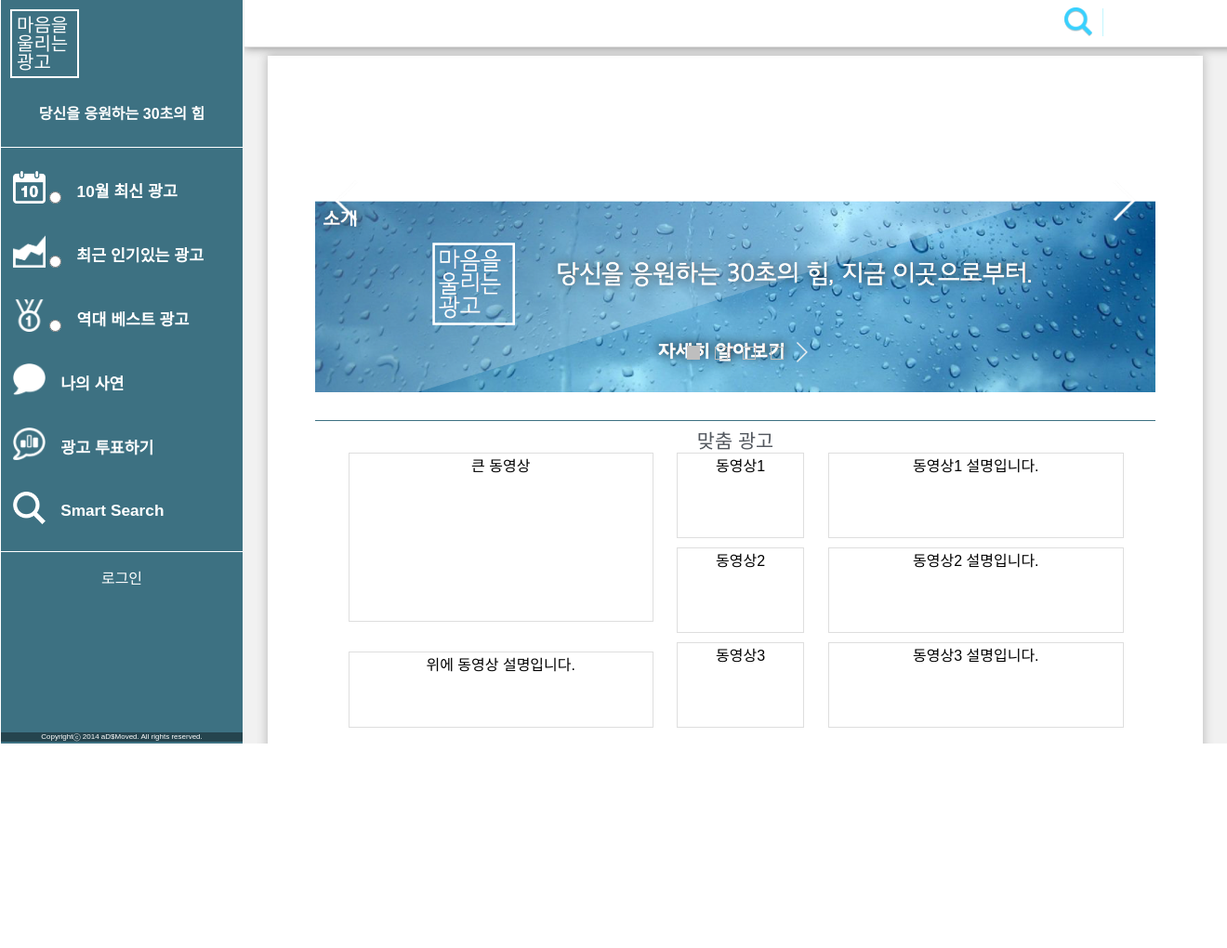
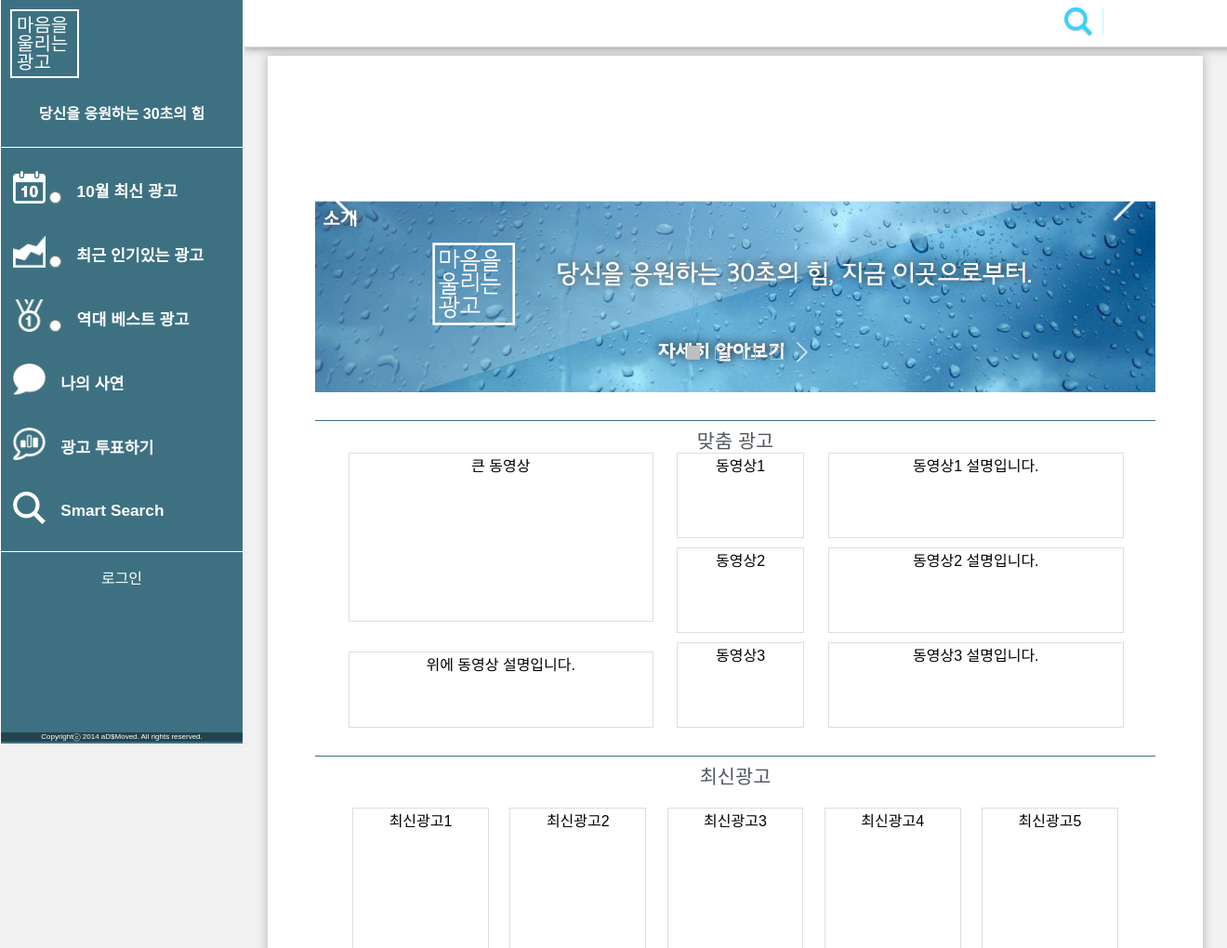
Before and after one commit to euichan/sunrindicon, a PHP site: page /html/main.html in a window 1320 px wide; the page is wider, and only the part inside the window is pictured. Shown: the top 1020 px of that part at 93% size. Before the commit the page ends 800 px from the top of that part, so only its background shows below. Run offline with PHP 8.4, Linux system fonts and the light colour scheme; some web fonts are replaced.

Commit message:
스크롤 방식 대폭 수정/정리/최적화

```diff
--- a/css/main.css
+++ b/css/main.css
@@ -5,20 +5,16 @@
 }
 
 body{
-    table-layout: fixed;
     font-family: 'AppleSDGothicNeo-UltraLight', sans-serif;
-    background-size: cover;
-    background-attachment: fixed;
-    overflow-x: hidden;
 }
 
 #nav {
     font-family: 'AppleSDGothicNeo-UltraLight', sans-serif;
-    overflow-x: hidden;
     width: 260px;
     height: 100%;
     left: 0%;
     position: fixed;
+    overflow-y: scroll;
     border-left: solid 1px white;
     border-right: solid 2px #f1f1f1;
     background-color: rgba(0, 0, 0, 0.3);
@@ -124,9 +120,7 @@
 }
 
 #main_box {
-    position: fixed;
-    overflow-x: hidden;
-    overflow-y: scroll;
+    position: relative;
     padding-top: 0px;
     width: -webkit-calc(100% - 262px);
     height: 100%;
@@ -147,7 +141,6 @@
 }
 
 #main {
-    position: fixed;
     width: 100%;
     height: 100%;
     left: 0px;
@@ -223,23 +216,6 @@
     top: 20px;
     left: 80px;
     cursor: pointer;
-}
-
-
-
-
-
-#main_box2 {
-    position: fixed;
-    width: 80%;
-    height: 100%;
-    left: 100%;
-    top: 0px;
-    background-color: rgba(255,255,255,0.3);
-    background-image: url("../img/sample.png");
-    background-repeat: no-repeat;
-    overflow-x: hidden;
-    -webkit-transition: 0.3s cubic-bezier(.49, .55, .42, 1.22);
 }
 
 CENTER {
--- a/css/styles.css
+++ b/css/styles.css
@@ -30,7 +30,6 @@
 }
 body {
     background-color: #f1f1f1;
-    overflow-x: hidden;
     -webkit-animation: showAll 0.8s;
 }
 
--- a/html/main.html
+++ b/html/main.html
@@ -107,6 +107,7 @@
                 </div>
                 <div id="leadlogin" OnClick="login()">로그인
                 </div>
+                <footer id="footer">Copyrightⓒ 2014 aD$Moved. All rights reserved.</footer>
             </div>
             <!-- 좌측 탭 매뉴 끝 -->
 
@@ -211,5 +212,4 @@
         <script src="../js/JiSlider-0.4.js"></script>
         <script type="application/javascript" src="../js/main.js"></script>
     </body>
-    <footer id="footer">Copyrightⓒ 2014 aD$Moved. All rights reserved.</footer>
 </html>
```
